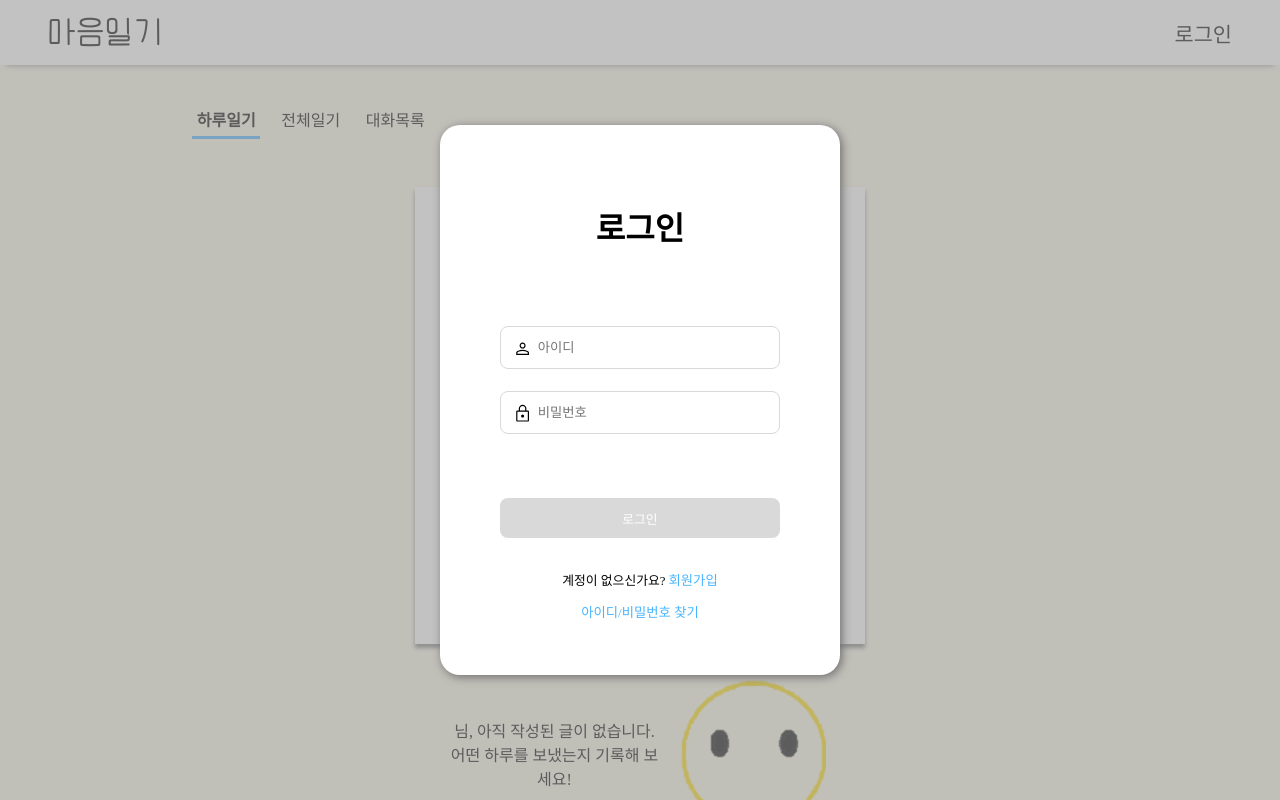
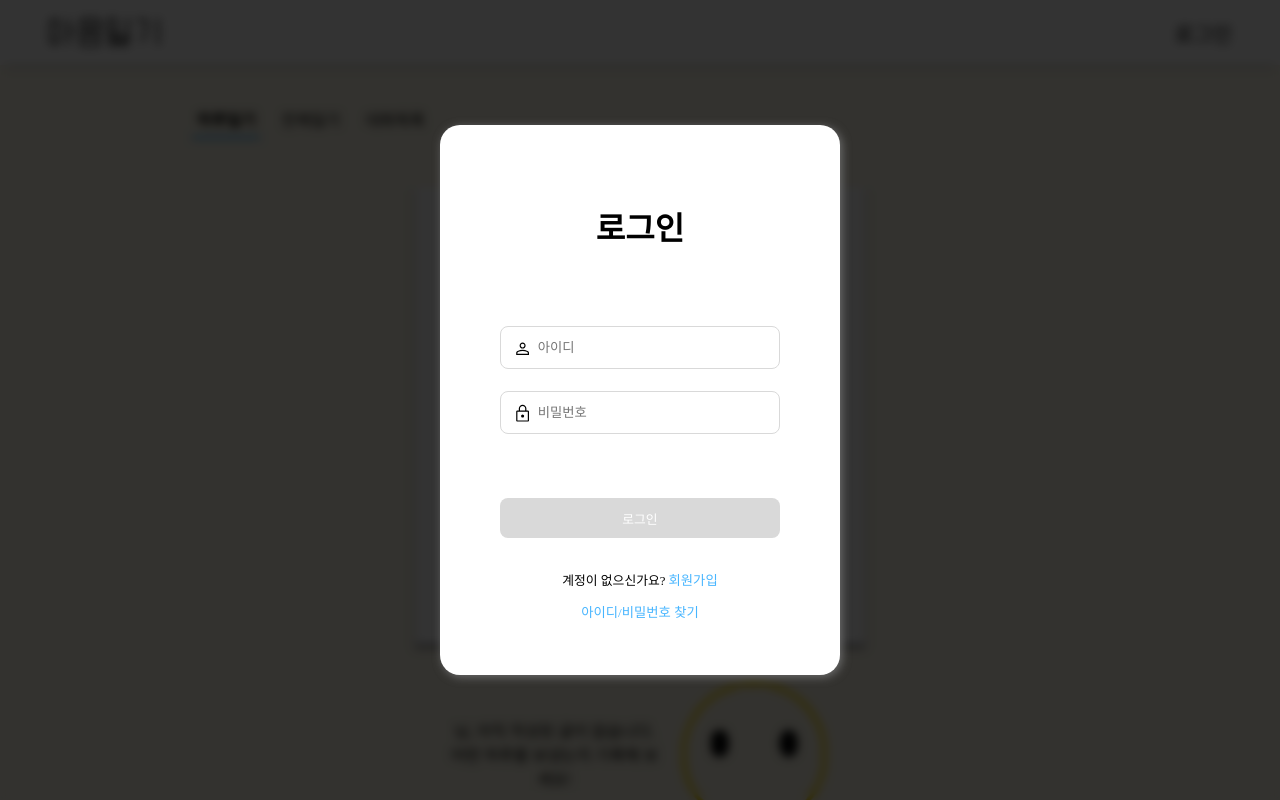
Before and after one commit to hyeonKii/EmotionDiary_project, a React (Vite) app in the folder front/: page /diary in a window 1280 px wide. Shown: the top 800 px of the page. Built offline with nearby package versions, Linux system fonts and the light colour scheme; no server answers; a web font is replaced by a local one.

Commit message:
FE: style: 모달 배경 블러처리

```diff
--- a/front/src/components/UI/ModalBackground.tsx
+++ b/front/src/components/UI/ModalBackground.tsx
@@ -1,4 +1,4 @@
-import styled from "styled-components";
+import { ModalBackgroundStyle } from "@/styles/common/modal/background-style";
 
 interface Props {
     setShowLoginForm?(value: boolean): void;
@@ -11,13 +11,3 @@ export default function ModalBackground({ setShowLoginForm }: Props) {
 
     return <ModalBackgroundStyle />;
 }
-
-const ModalBackgroundStyle = styled.div`
-    position: fixed;
-    height: 100%;
-    width: 100%;
-    top: 0;
-    left: 0;
-    z-index: 10;
-    background-color: rgba(153, 153, 153, 0.6);
-`;
--- a/front/src/components/UI/ProfileDropDown.tsx
+++ b/front/src/components/UI/ProfileDropDown.tsx
@@ -8,10 +8,6 @@ import { DropDownStyle } from "@/styles/common/nav/nav-style";
 
 interface Props {
     setShowDropDown(value: boolean): void;
-}
-
-interface Error {
-    message: string;
 }
 
 export default function ProfileDropDown({ setShowDropDown }: Props) {
@@ -41,12 +37,8 @@ export default function ProfileDropDown({ setShowDropDown }: Props) {
                 </>
             )}
             <DropDownStyle>
-                <li>
-                    <button onClick={() => setShowInfo(true)}>정보</button>
-                </li>
-                <li>
-                    <button onClick={logoutHandler}>로그아웃</button>
-                </li>
+                <button onClick={() => setShowInfo(true)}>정보</button>
+                <button onClick={logoutHandler}>로그아웃</button>
             </DropDownStyle>
         </>
     );
--- a/front/src/components/home/Home.tsx
+++ b/front/src/components/home/Home.tsx
@@ -9,7 +9,8 @@ import { PostInterface } from "@/components/diary/interface/post";
 
 import { happy } from "@/assets/images/index";
 import { HomeSection, TitleBlock, Input } from "@/styles/home/home-style";
-import { Form, FormTitle, FormButton, PostBlock } from "@/styles/common/Modal/Form-style";
+import { Form, FormTitle, FormButton, PostBlock } from "@/styles/common/modal/form-style";
+import { ModalBackgroundStyle } from "@/styles/common/modal/background-style";
 
 export default function Main() {
     const [isOpen, setIsOpen] = useState(false);
@@ -100,6 +101,7 @@ export default function Main() {
             />
             {isOpen &&
                 (todayPost ? (
+                    <>
                         <Form ref={ref}>
                             <button onClick={onClose} className="material-symbols-outlined">
                                 close
@@ -115,7 +117,10 @@ export default function Main() {
                                 내 일기 보러 가기
                             </FormButton>
                         </Form>
+                        <ModalBackgroundStyle />
+                    </>
                 ) : (
+                    <>
                         <Form ref={ref} onSubmit={onSubmit}>
                             <button onClick={onClose} className="material-symbols-outlined">
                                 close
@@ -141,7 +146,9 @@ export default function Main() {
                                 />
                             </PostBlock>
                             <span
-                            className={description.length > 500 ? "countText maxText" : "countText"}
+                                className={
+                                    description.length > 500 ? "countText maxText" : "countText"
+                                }
                             >
                                 최대 500자로 작성할 수 있습니다. {description.length}/500
                             </span>
@@ -156,6 +163,8 @@ export default function Main() {
                                 저장
                             </FormButton>
                         </Form>
+                        <ModalBackgroundStyle />
+                    </>
                 ))}
         </HomeSection>
     );
--- a/front/src/components/user/UserEdit.tsx
+++ b/front/src/components/user/UserEdit.tsx
@@ -12,9 +12,8 @@ import {
     FormButton,
     EditSection,
     InputBlock,
-    InputSection,
     Error,
-} from "@/styles/common/Modal/Form-style";
+} from "@/styles/common/modal/form-style";
 
 interface Props {
     setShowInfo(value: boolean): void;
--- a/front/src/components/user/UserLogin.tsx
+++ b/front/src/components/user/UserLogin.tsx
@@ -15,7 +15,7 @@ import {
     FormButton,
     Error,
     BottomSection,
-} from "@/styles/common/Modal/Form-style";
+} from "@/styles/common/modal/form-style";
 
 interface Response {
     data: {
--- a/front/src/styles/common/Modal/Form-style.ts
+++ b/front/src/styles/common/Modal/Form-style.ts
@@ -180,13 +180,13 @@ export const BottomSection = styled.div`
 export const PostBlock = styled.div`
     margin: 0 auto;
     width: 70%;
-    height: 55%;
+    height: 60%;
     margin-bottom: 1rem;
 
     select {
         width: 40%;
         height: 30px;
-        margin-bottom: 1rem;
+        margin-bottom: 0.5rem;
         padding: 0.3rem;
         outline: 0;
 
--- /dev/null
+++ b/front/src/styles/common/Modal/background-style.ts
@@ -0,0 +1,14 @@
+import styled from "styled-components";
+
+export const ModalBackgroundStyle = styled.div`
+    position: fixed;
+    top: 0;
+    left: 0;
+    z-index: 10;
+
+    height: 100vh;
+    width: 100%;
+
+    background: rgba(0, 0, 0, 0.8);
+    backdrop-filter: blur(5px);
+`;
--- a/front/src/styles/common/nav/nav-style.ts
+++ b/front/src/styles/common/nav/nav-style.ts
@@ -70,6 +70,10 @@ export const LinkStyle = styled(NavLink)`
 `;
 
 export const DropDownStyle = styled.ul`
+    display: flex;
+    flex-direction: column;
+    justify-content: space-around;
+    align-items: center;
     position: absolute;
     top: 65px;
     right: 0;
@@ -83,6 +87,13 @@ export const DropDownStyle = styled.ul`
     text-align: center;
 
     button {
+        width: 100%;
+
         font-size: 1.2rem;
+        line-height: 45px;
+
+        &:first-child {
+            border-bottom: 1px solid ${color.lightGray};
+        }
     }
 `;
```
Lines whose indentation alone changed are shown as unchanged.
